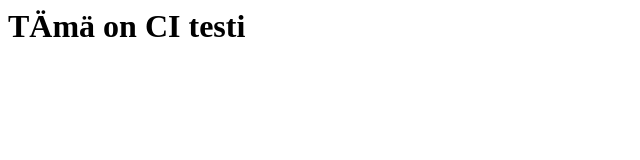
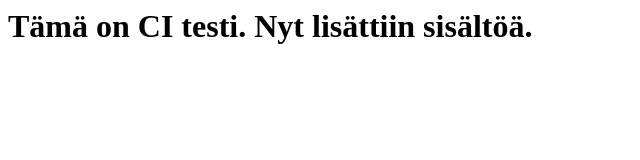
Before and after one commit to mjstenbe/CItesti, a plain HTML site: page index.html in a window 1280 px wide. Shown: the whole page, without its empty margins (0-640 px from the left). Drawn offline with Linux system fonts and the light colour scheme.

Commit message:
Update index.html

```diff
--- a/index.html
+++ b/index.html
@@ -1,3 +1,3 @@
 <html>
-<h1>TÄmä on CI testi</h1>
+<h1>Tämä on CI testi. Nyt lisättiin sisältöä.</h1>
 </html>
```
